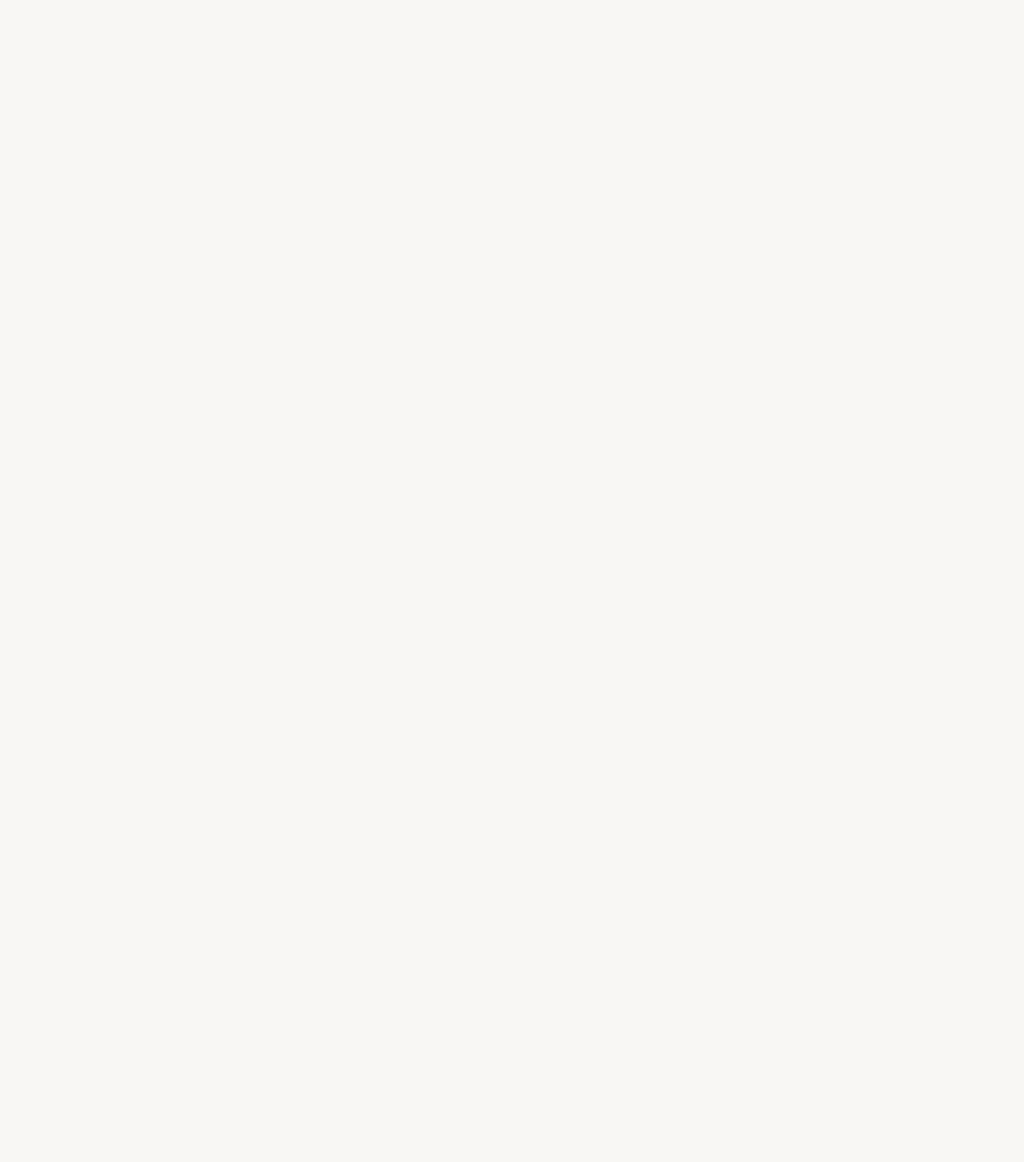
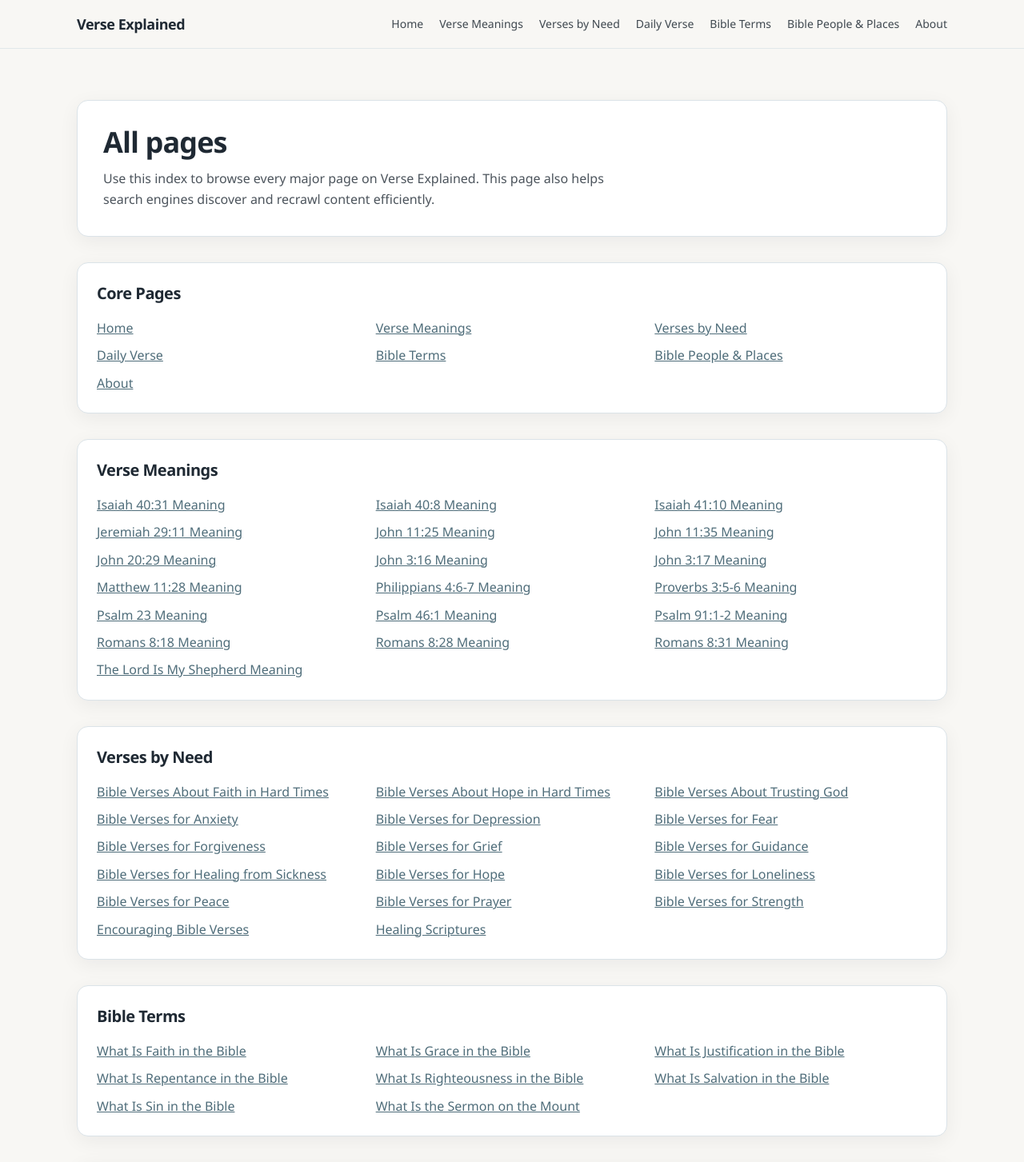
Before and after one commit to jpoynton25-dotcom/Verse-Explained, a Next.js app: page /all-pages in a window 1280 px wide. Before the commit this address had no page. Shown: the top 1453 px of the page at 80% size. Before the commit the page ends 800 px from the top, so only its background shows below. Built offline with nearby package versions, Linux system fonts and the light colour scheme.

Commit message:
Fix redirects and add all-pages crawl index for indexing

```diff
--- /dev/null
+++ b/app/all-pages/page.tsx
@@ -0,0 +1,86 @@
+import Link from "next/link";
+import { Container } from "@/components/layout/Container";
+import { contentCollections } from "@/lib/content";
+import { buildMetadata } from "@/lib/seo";
+
+export const metadata = buildMetadata({
+  title: "All Pages | Verse Explained",
+  description:
+    "Browse all Verse Explained pages in one place, including verse meanings, topical scripture collections, Bible terms, and people and places.",
+  path: "/all-pages",
+  keywords: [
+    "verse explained all pages",
+    "bible verse meanings index",
+    "bible terms index",
+    "bible people and places index"
+  ]
+});
+
+const hubPages = [
+  { title: "Home", href: "/" },
+  { title: "Verse Meanings", href: "/verse-meanings" },
+  { title: "Verses by Need", href: "/verses-by-need" },
+  { title: "Daily Verse", href: "/daily-verse" },
+  { title: "Bible Terms", href: "/bible-terms" },
+  { title: "Bible People & Places", href: "/bible-people-places" },
+  { title: "About", href: "/about" }
+];
+
+const sortByTitle = <T extends { title: string }>(items: T[]) =>
+  [...items].sort((a, b) => a.title.localeCompare(b.title));
+
+const Section = ({ title, links }: { title: string; links: Array<{ title: string; href: string }> }) => (
+  <section className="rounded-soft border border-line bg-white p-6 shadow-card">
+    <h2 className="text-xl font-semibold tracking-tight">{title}</h2>
+    <ul className="mt-4 grid gap-2 sm:grid-cols-2 lg:grid-cols-3">
+      {links.map((link) => (
+        <li key={link.href}>
+          <Link href={link.href} className="text-accent underline">
+            {link.title}
+          </Link>
+        </li>
+      ))}
+    </ul>
+  </section>
+);
+
+export default function AllPagesPage() {
+  const verseMeaningLinks = sortByTitle(contentCollections.verseMeanings).map((entry) => ({
+    title: entry.title,
+    href: "/" + entry.slug
+  }));
+
+  const versesByNeedLinks = sortByTitle(contentCollections.versesByNeed).map((entry) => ({
+    title: entry.title,
+    href: "/" + entry.slug
+  }));
+
+  const bibleTermLinks = sortByTitle(contentCollections.bibleTerms).map((entry) => ({
+    title: entry.title,
+    href: "/" + entry.slug
+  }));
+
+  const biblePeoplePlaceLinks = sortByTitle(contentCollections.biblePeoplePlaces).map((entry) => ({
+    title: entry.title,
+    href: "/" + entry.slug
+  }));
+
+  return (
+    <Container className="py-12 sm:py-16">
+      <div className="space-y-8">
+        <header className="rounded-soft border border-line bg-white p-6 shadow-card sm:p-8">
+          <h1 className="text-3xl font-semibold tracking-tight sm:text-4xl">All pages</h1>
+          <p className="mt-3 max-w-prose text-text/80">
+            Use this index to browse every major page on Verse Explained. This page also helps search engines discover and recrawl content efficiently.
+          </p>
+        </header>
+
+        <Section title="Core Pages" links={hubPages} />
+        <Section title="Verse Meanings" links={verseMeaningLinks} />
+        <Section title="Verses by Need" links={versesByNeedLinks} />
+        <Section title="Bible Terms" links={bibleTermLinks} />
+        <Section title="Bible People & Places" links={biblePeoplePlaceLinks} />
+      </div>
+    </Container>
+  );
+}
--- a/app/sitemap.ts
+++ b/app/sitemap.ts
@@ -9,6 +9,7 @@ export default function sitemap(): MetadataRoute.Sitemap {
     "/verse-meanings",
     "/verses-by-need",
     "/daily-verse",
+    "/all-pages",
     "/bible-terms",
     "/bible-people-places"
   ];
--- a/components/layout/Footer.tsx
+++ b/components/layout/Footer.tsx
@@ -31,6 +31,11 @@ export const Footer = () => {
                   </Link>
                 </li>
               ))}
+              <li>
+                <Link href="/all-pages" className="hover:text-accent">
+                  All Pages
+                </Link>
+              </li>
             </ul>
           </div>
 
```
Also changed, not shown: 1 other file (tests, documents, lock files or other folders).
